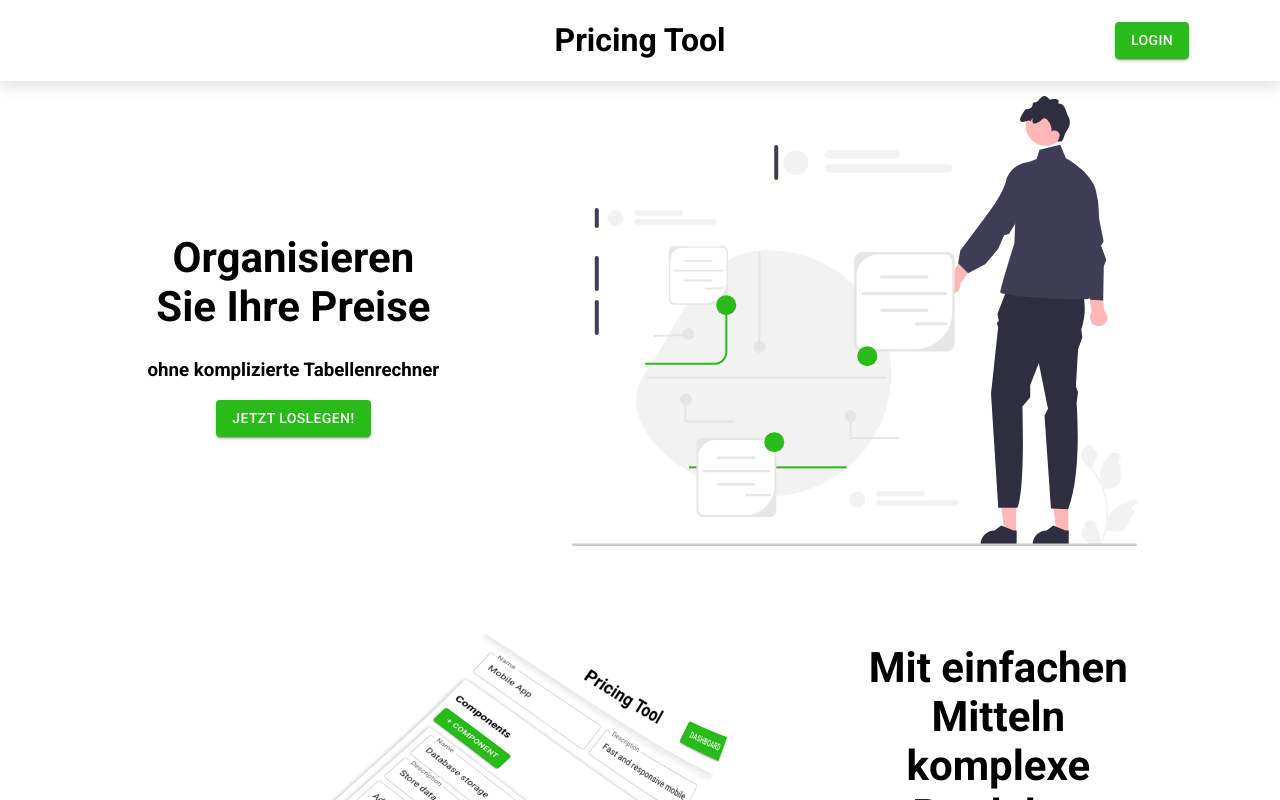
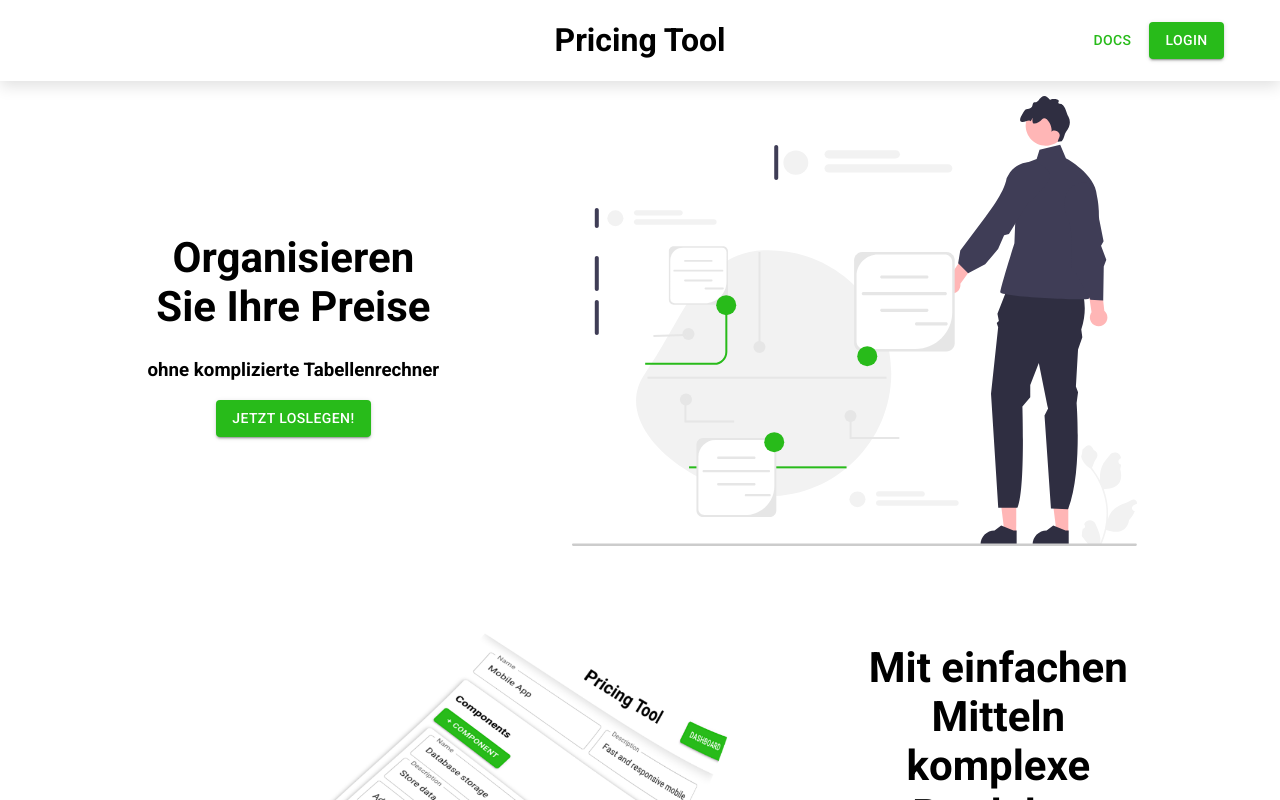
Before and after one commit to ZJohnDee/PricingTools, a React (Create React App) app: page / in a window 1280 px wide. Shown: the top 800 px of the page. Built offline with nearby package versions, Linux system fonts and the light colour scheme; no server answers.

Commit message:
Added a DOCS button

```diff
--- a/src/components/header/Header.tsx
+++ b/src/components/header/Header.tsx
@@ -24,6 +24,14 @@ const Header:FC = (props) =>
       </div>
       <div className={"header-login"}>
 
+        <Button
+          color={"secondary"}
+          variant={"text"}
+          href="/docs/getting_started"
+          style={{marginRight: "5px"}}
+        >
+          Docs
+        </Button>
         {
           !loggedIn &&
           <Button
--- a/src/components/header/header.css
+++ b/src/components/header/header.css
@@ -19,3 +19,7 @@
 {
 
 }
+
+.header-login > {
+    margin: 5px;
+}
```
